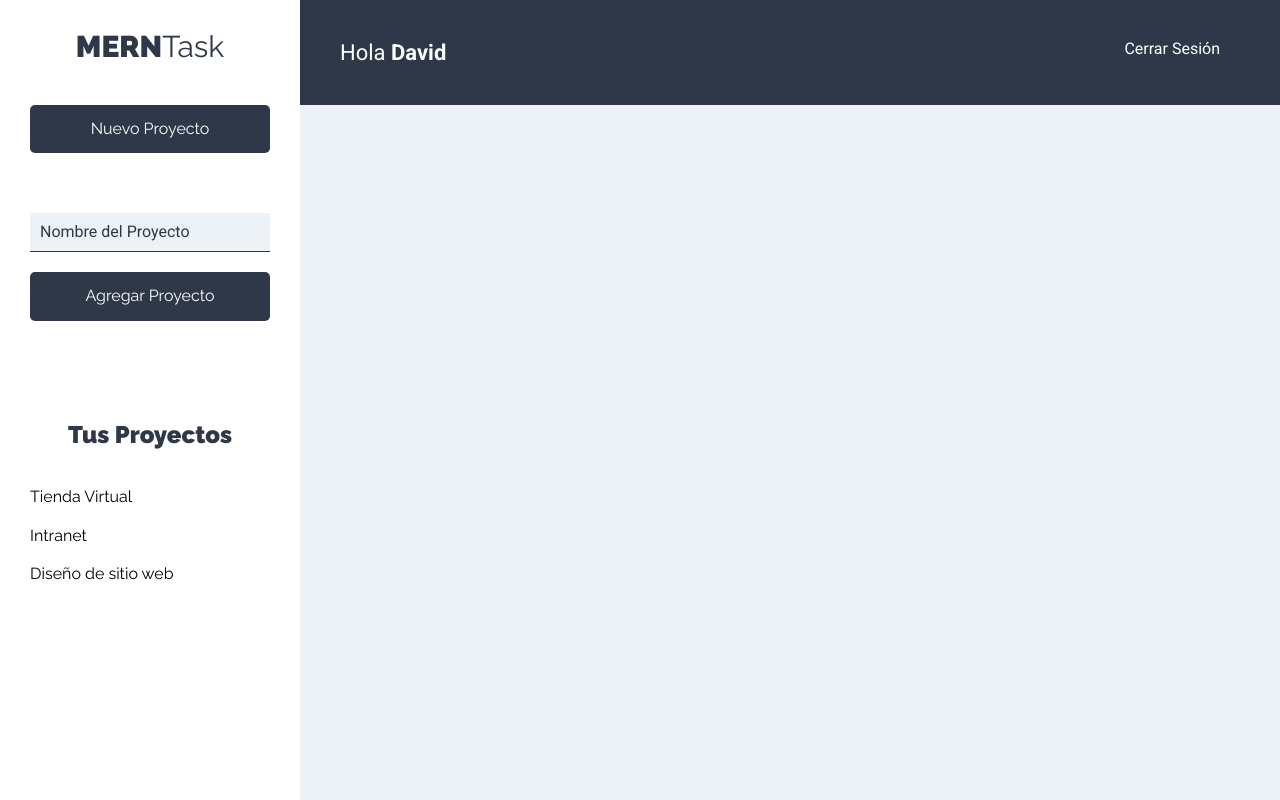
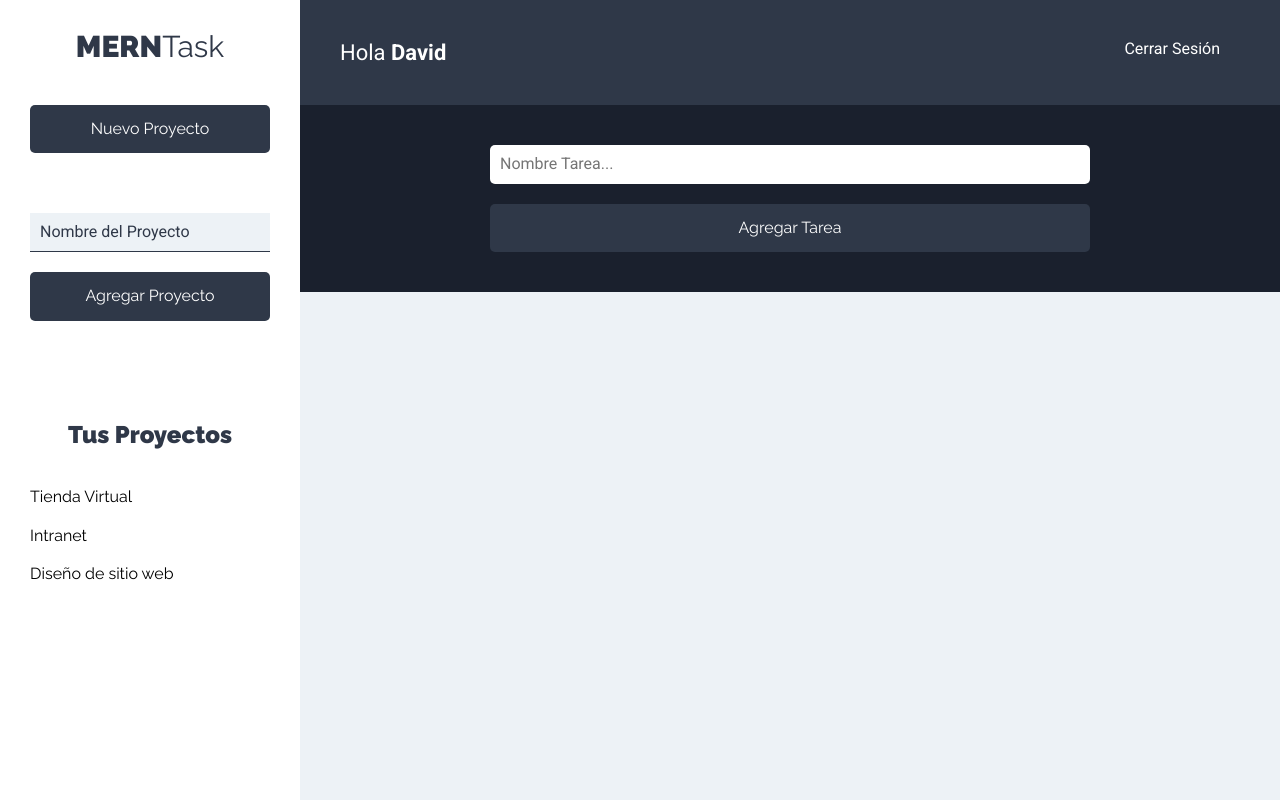
Before and after one commit to dgarciabravo13/MERNTask, a React (Create React App) app: page /proyectos in a window 1280 px wide. Built offline with nearby package versions, Linux system fonts and the light colour scheme.

Commit message:
creatin the task form

```diff
--- a/src/components/proyectos/Proyectos.js
+++ b/src/components/proyectos/Proyectos.js
@@ -1,6 +1,7 @@
 import React from "react";
 import Sidebar from "../layout/Sidebar";
 import Barra from "../layout/Barra";
+import FormTarea from "../tareas/FormTarea";
 
 const Proyectos = () => {
   return (
@@ -9,6 +10,7 @@
       <div className="seccion-principal">
         <Barra/>
         <main>
+          <FormTarea/>
           <div className="contenedor-tareas"></div>
         </main>
       </div>
--- /dev/null
+++ b/src/components/tareas/FormTarea.js
@@ -0,0 +1,27 @@
+import React from 'react';
+
+const FormTarea = () => {
+  return (
+    <div className="formulario">
+      <form>
+        <div className="contenedor-input">
+          <input
+            type="text"
+            className="input-text"
+            placeholder="Nombre Tarea..."
+            name="nombre"
+          />
+        </div>
+        <div className="contenedor-input">
+          <input
+            type="submit"
+            className="btn btn-block btn-primario btn-submit"
+            value="Agregar Tarea"
+          />
+        </div>
+      </form>
+    </div>
+   );
+}
+
+export default FormTarea;
```
Also changed, not shown: src/components/tareas/ListadoTareas.js (added), src/components/tareas/Tarea.js (added).
